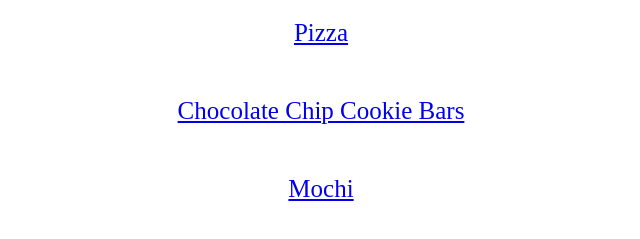
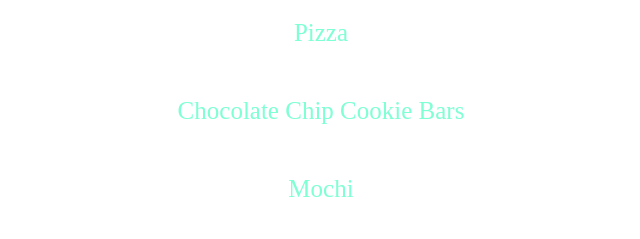
Before and after one commit to WeathersReport/recipes, a plain HTML site: page index.html in a window 1280 px wide. Shown: the part 61-300 px from the top of the page, without its empty margins (324-964 px from the left). Drawn offline with Linux system fonts and the light colour scheme.

Commit message:
Change color, Remove underline on visited links

```diff
--- a/styles.css
+++ b/styles.css
@@ -13,8 +13,13 @@
     text-align:center;
     list-style-type:none;
 }
-a.link
+a:link
 {
     color:aquamarine;
     text-decoration:none;
 }
+a:visited
+{
+    color:rgb(40, 88, 72);
+    text-decoration:none;
+}
```
